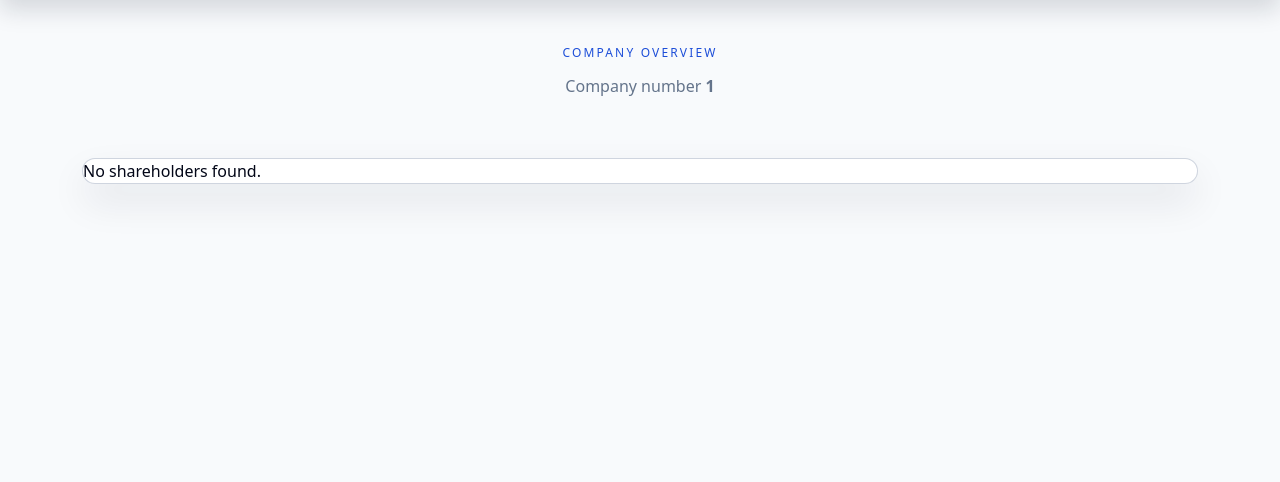
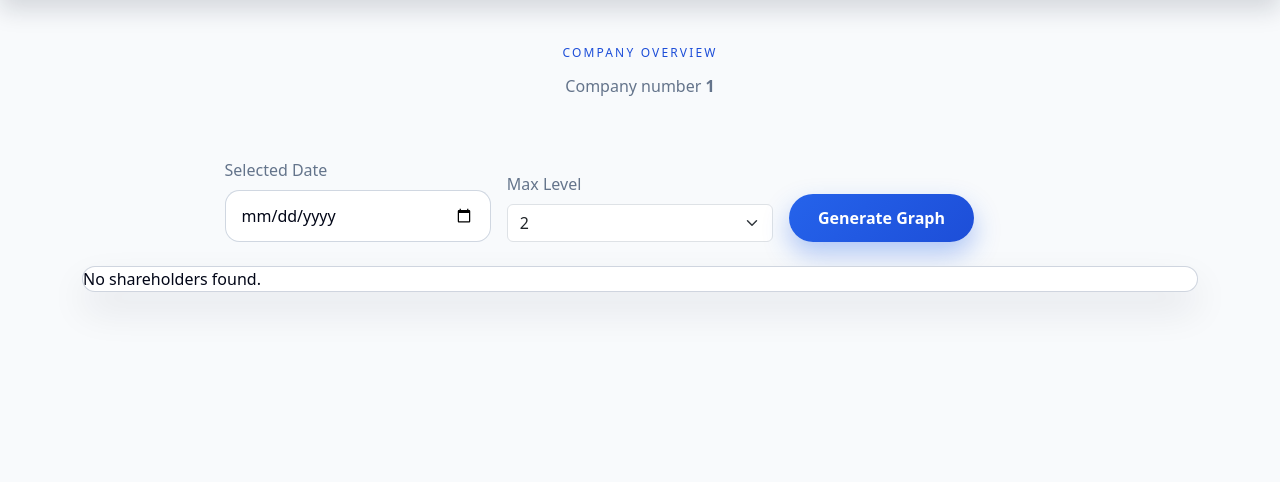
Before and after one commit to brizio97/company_data, a Flask app: page /company/1 in a window 1280 px wide. Shown: the part 72-554 px from the top of the page. Run offline with Flask 3, Linux system fonts and the light colour scheme; data that the repository does not hold is empty; some libraries are stand-ins or nearby versions.

Commit message:
Put date and level filters on top.

```diff
--- a/app/app.py
+++ b/app/app.py
@@ -1,5 +1,4 @@
-from utils import confirmation_statement_to_data, does_company_number_exist, company_name_from_number, create_tree_graph, company_search
-from flask_bootstrap import Bootstrap
+from utils import company_name_from_number, create_tree_graph, company_search
 from flask_wtf import FlaskForm
 from wtforms import StringField, SubmitField
 from wtforms.validators import DataRequired
@@ -12,7 +11,7 @@ class CompanySearch(FlaskForm):
 
 
 
-from flask import Flask, render_template, redirect, url_for
+from flask import Flask, render_template, redirect, url_for, request
 app = Flask(__name__)
 app.config['SECRET_KEY'] = 'password' # for the form to work
 
@@ -40,9 +39,25 @@ def search(company_searched):
 
 @app.route('/company/<company_number>')
 def shareholders(company_number):
- shareholders_tree = create_tree_graph(company_number)
+ selected_date = request.args.get('selected_date', None)
+ # Convert empty string to None
+ if selected_date == '':
+     selected_date = None
+
+ max_level_param = request.args.get('max_level', '2')
+
+ # Convert max_level: 'all' -> 999, otherwise convert to int
+ if max_level_param == 'all':
+     max_level = 999
+ else:
+     try:
+         max_level = int(max_level_param)
+     except ValueError:
+         max_level = 2
+
+ shareholders_tree = create_tree_graph(company_number, selected_date=selected_date, max_level=max_level)
  print('tree created')
- return render_template('company.html', shareholders_tree = shareholders_tree, company_name = company_name_from_number(company_number), company_number = company_number)
+ return render_template('company.html', shareholders_tree = shareholders_tree, company_name = company_name_from_number(company_number), company_number = company_number, selected_date = selected_date, max_level = max_level_param)
 
 if __name__ == '__main__':
     app.run(host='0.0.0.0', port=int(os.environ.get('PORT', 8080)), debug=False)  #prod 8080
--- a/app/requirements.txt
+++ b/app/requirements.txt
@@ -13,4 +13,3 @@ gunicorn
 thefuzz
 networkx
 pyvis
-unittest
--- a/app/templates/company.html
+++ b/app/templates/company.html
@@ -15,6 +15,31 @@
     </div>
   </div>
 
+  <div class="row justify-content-center mb-4">
+    <div class="col-lg-10 col-xl-9">
+      <form method="GET" action="{{ url_for('shareholders', company_number=company_number) }}" class="row g-3 align-items-end">
+        <div class="col-md-4">
+          <label for="selected_date" class="form-label">Selected Date</label>
+          <input type="date" class="form-control" id="selected_date" name="selected_date" value="{{ selected_date if selected_date else '' }}">
+        </div>
+        <div class="col-md-4">
+          <label for="max_level" class="form-label">Max Level</label>
+          <select class="form-select" id="max_level" name="max_level">
+            <option value="1" {% if max_level == '1' %}selected{% endif %}>1</option>
+            <option value="2" {% if max_level == '2' %}selected{% endif %}>2</option>
+            <option value="3" {% if max_level == '3' %}selected{% endif %}>3</option>
+            <option value="4" {% if max_level == '4' %}selected{% endif %}>4</option>
+            <option value="5" {% if max_level == '5' %}selected{% endif %}>5</option>
+            <option value="all" {% if max_level == 'all' %}selected{% endif %}>All</option>
+          </select>
+        </div>
+        <div class="col-md-4">
+          <button type="submit" class="btn btn-primary">Generate Graph</button>
+        </div>
+      </form>
+    </div>
+  </div>
+
   <div class="row justify-content-center">
     <div class="col-12">
       <div class="table-wrapper">
--- /dev/null
+++ b/tree_filtered.csv
@@ -0,0 +1,4 @@
+,Company Number,Company Name,Name,Number of Shares,Percentage of Total Shares,Type of Shares,Document Date,Document Valid To Date,Document Name,Document ID,Hierarchy Level
+0,10867753,KOAN RECORDS LTD,ALESSANDRO BRIZIO FALLETTI DI CASTELLAZZO,50,0.3333333333333333,ORDINARY,2017-07-17,2019-08-20,incorporation-company,MzE4MDU2Nzc2OGFkaXF6a2N4,0
+1,10867753,KOAN RECORDS LTD,ELOISE DESCLEVES,50,0.3333333333333333,ORDINARY,2017-07-17,2019-08-20,incorporation-company,MzE4MDU2Nzc2OGFkaXF6a2N4,0
+2,10867753,KOAN RECORDS LTD,PIERRE-EMMANUEL TANGUY,50,0.3333333333333333,ORDINARY,2017-07-17,2019-08-20,incorporation-company,MzE4MDU2Nzc2OGFkaXF6a2N4,0
```
